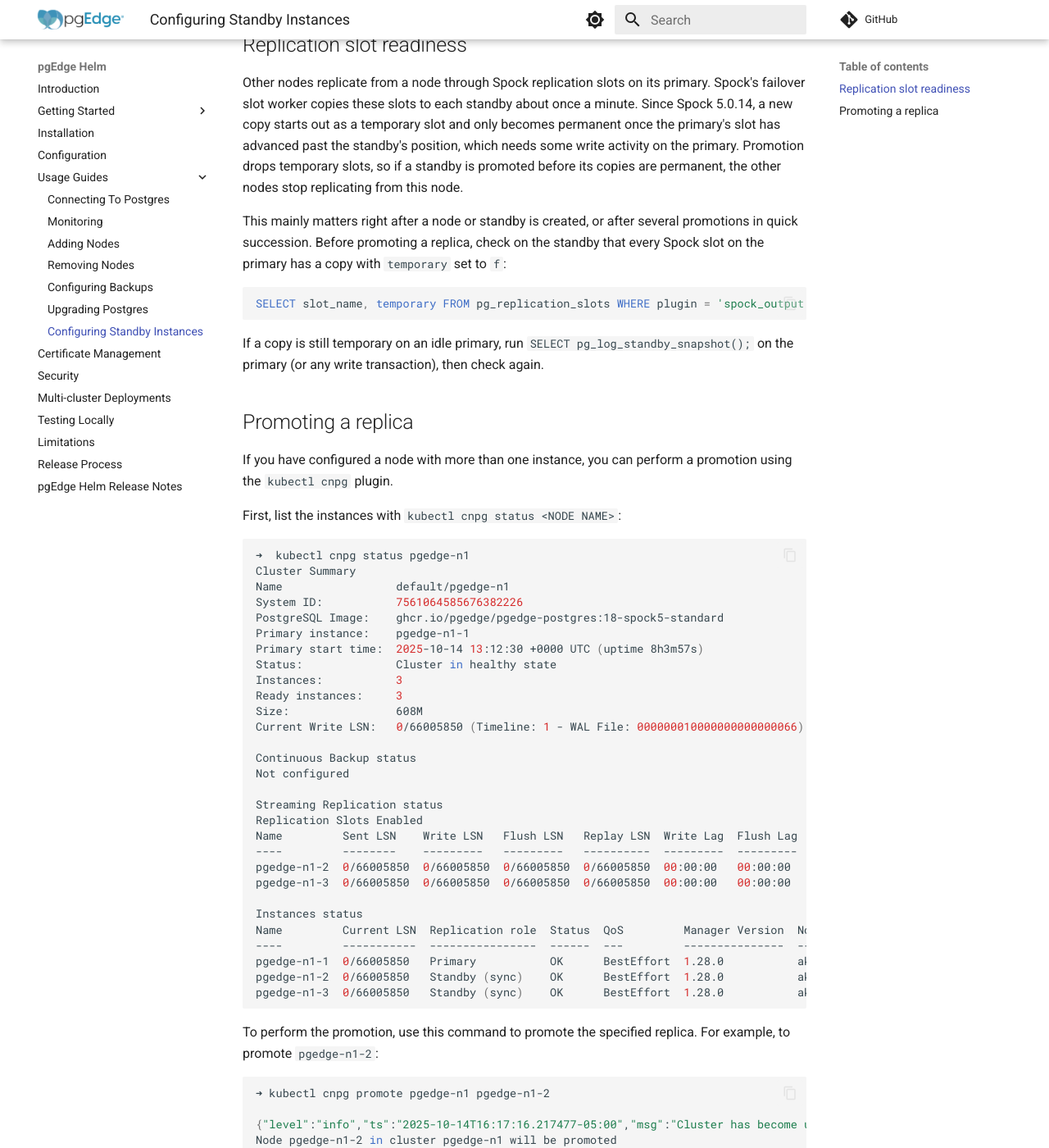
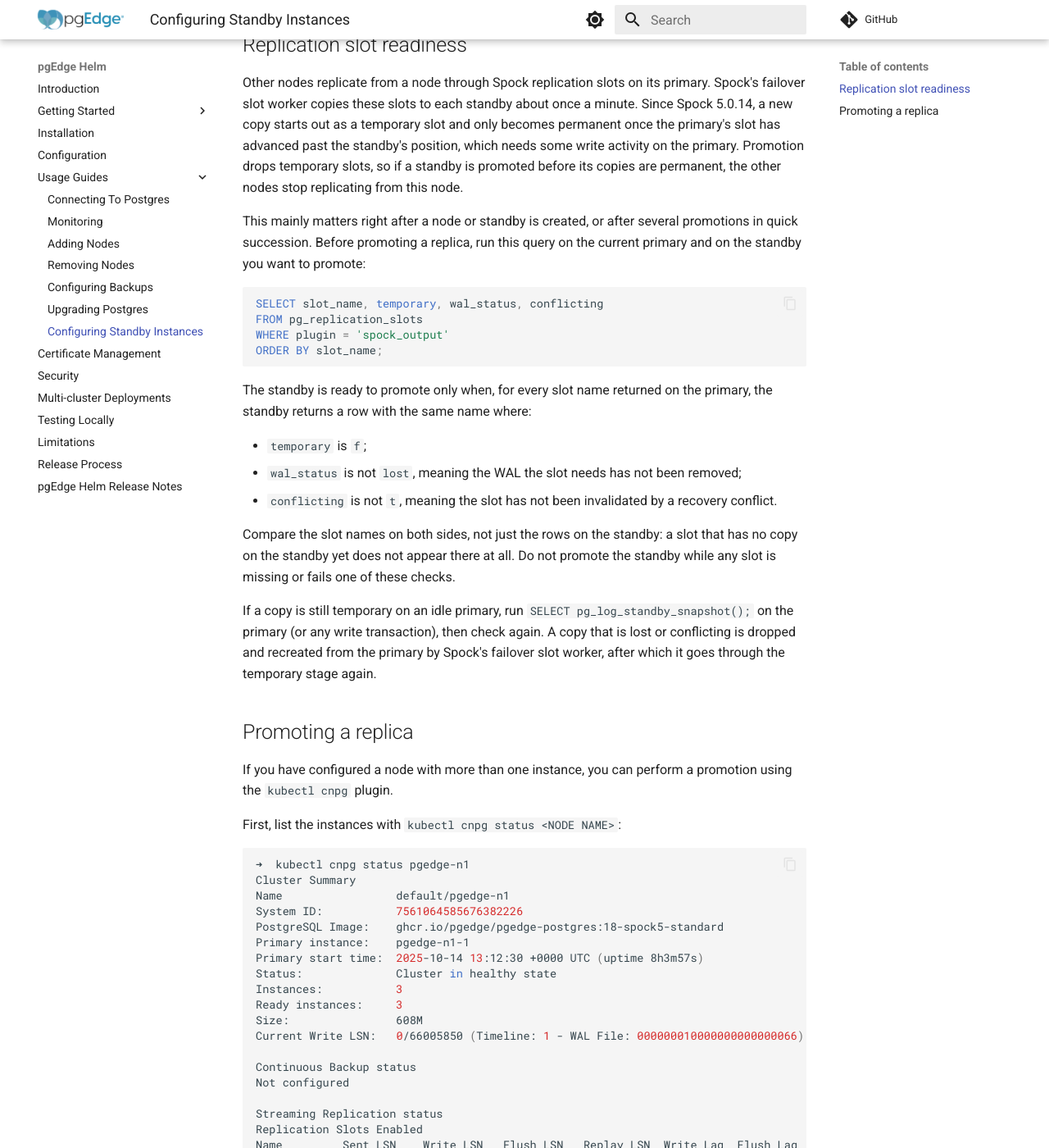
Before and after one commit to pgEdge/pgedge-helm, an MkDocs documentation site: the page built from docs/usage/standby.md, in a window 1280 px wide and 1400 px high, scrolled down 799 px. Shown: the whole window at 82% size. Built offline with MkDocs 1.6.1 and Material for MkDocs 9.7.7, drawn with Linux system fonts in a browser that asks for light colours; comment, search, counter and statistics services are not loaded.

Commit message:
addressing AI review comments

````diff
--- a/docs/usage/standby.md
+++ b/docs/usage/standby.md
@@ -31,13 +31,24 @@ pgEdge:
 
 Other nodes replicate from a node through Spock replication slots on its primary. Spock's failover slot worker copies these slots to each standby about once a minute. Since Spock 5.0.14, a new copy starts out as a temporary slot and only becomes permanent once the primary's slot has advanced past the standby's position, which needs some write activity on the primary. Promotion drops temporary slots, so if a standby is promoted before its copies are permanent, the other nodes stop replicating from this node.
 
-This mainly matters right after a node or standby is created, or after several promotions in quick succession. Before promoting a replica, check on the standby that every Spock slot on the primary has a copy with `temporary` set to `f`:
+This mainly matters right after a node or standby is created, or after several promotions in quick succession. Before promoting a replica, run this query on the current primary and on the standby you want to promote:
 
 ```sql
-SELECT slot_name, temporary FROM pg_replication_slots WHERE plugin = 'spock_output';
+SELECT slot_name, temporary, wal_status, conflicting
+FROM pg_replication_slots
+WHERE plugin = 'spock_output'
+ORDER BY slot_name;
 ```
 
-If a copy is still temporary on an idle primary, run `SELECT pg_log_standby_snapshot();` on the primary (or any write transaction), then check again.
+The standby is ready to promote only when, for every slot name returned on the primary, the standby returns a row with the same name where:
+
+- `temporary` is `f`;
+- `wal_status` is not `lost`, meaning the WAL the slot needs has not been removed;
+- `conflicting` is not `t`, meaning the slot has not been invalidated by a recovery conflict.
+
+Compare the slot names on both sides, not just the rows on the standby: a slot that has no copy on the standby yet does not appear there at all. Do not promote the standby while any slot is missing or fails one of these checks.
+
+If a copy is still temporary on an idle primary, run `SELECT pg_log_standby_snapshot();` on the primary (or any write transaction), then check again. A copy that is lost or conflicting is dropped and recreated from the primary by Spock's failover slot worker, after which it goes through the temporary stage again.
 
 ## Promoting a replica
 
````
Also changed, not shown: docs/configuration.md (+7 -2 lines), 5 other files.
